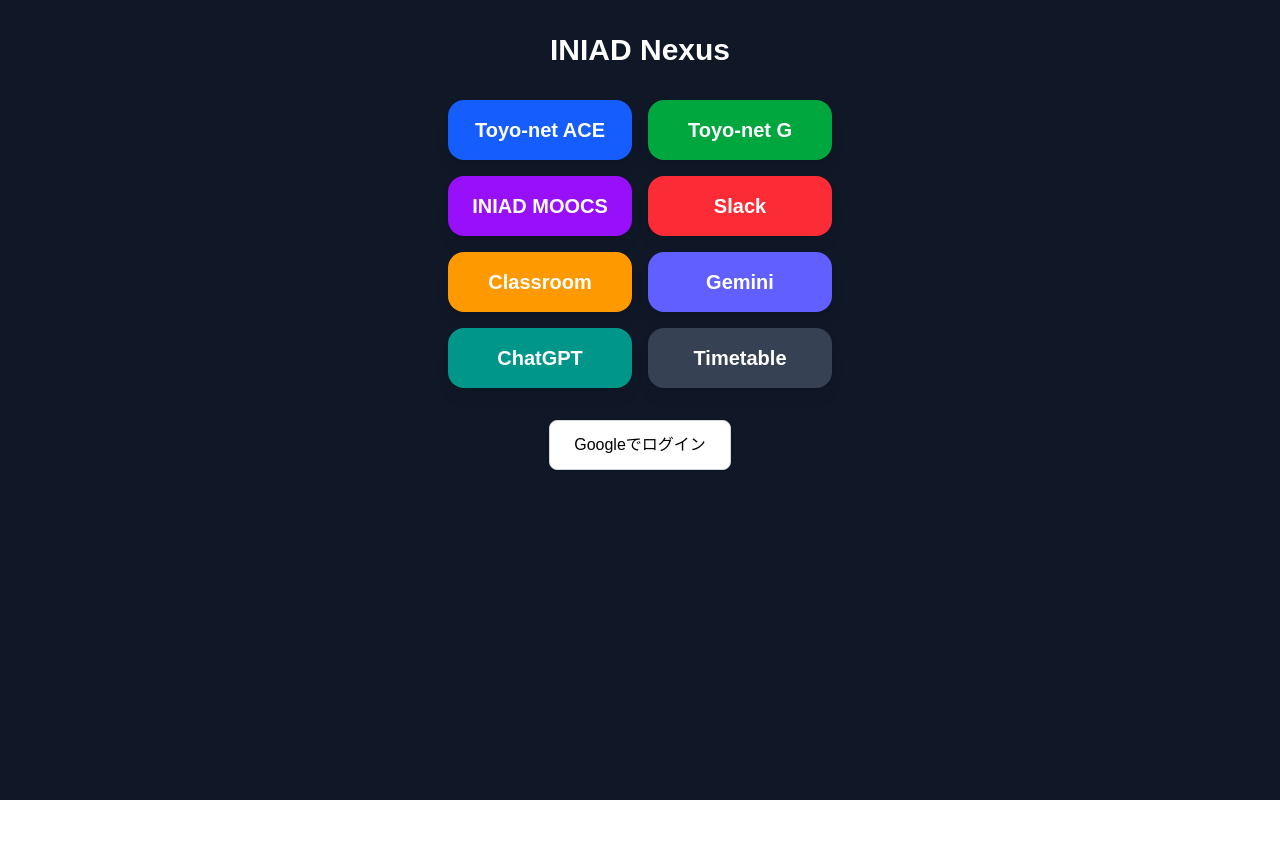
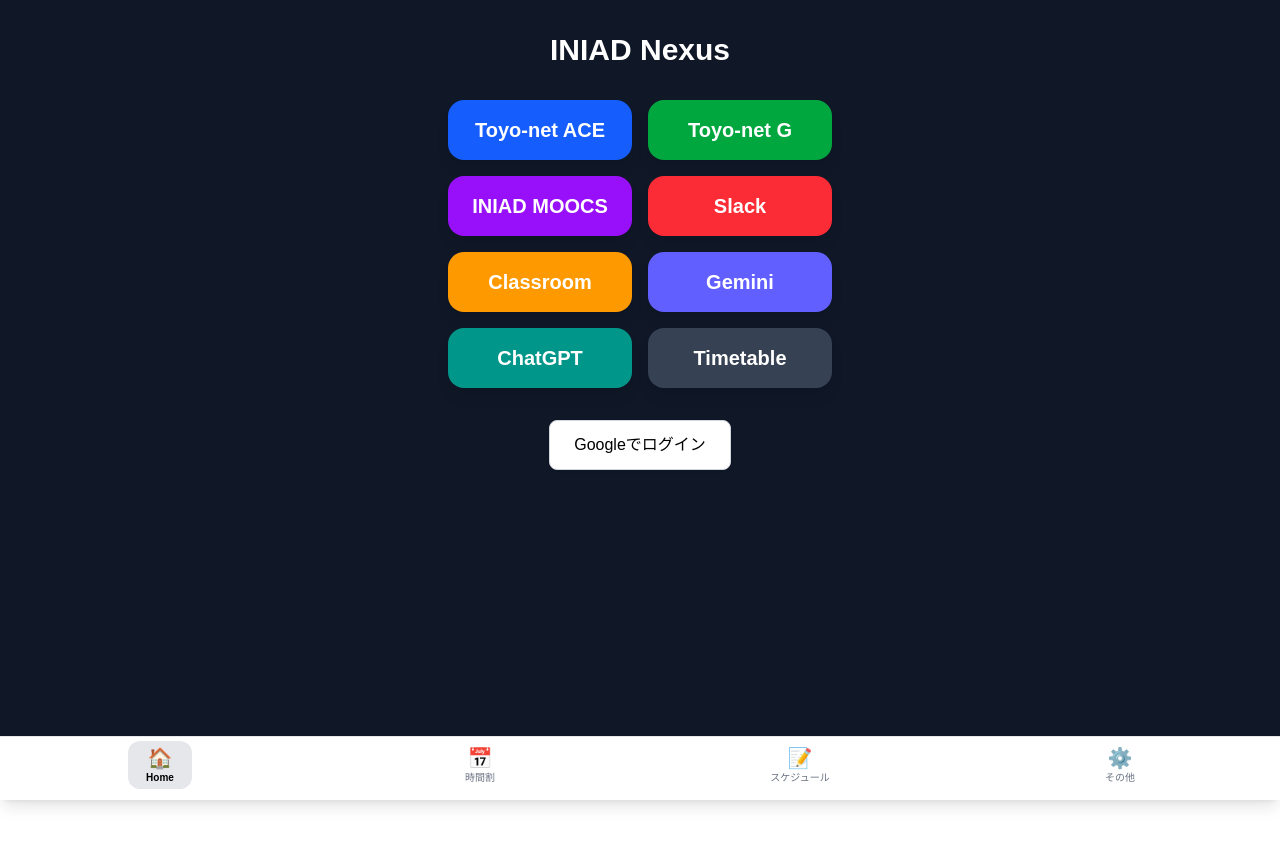
Before and after one commit to zhongtotoro/iniad-nexus, a Next.js app: page / in a window 1280 px wide. Shown: the top 846 px of the page. Before the commit the page ends 800 px from the top, so only its background shows below. Built offline with nearby package versions, Linux system fonts and the light colour scheme; no server answers.

Commit message:
ボトムナビゲーション追加,認証をSupabaseで統一

```diff
--- /dev/null
+++ b/app/components/BottomNav.tsx
@@ -0,0 +1,46 @@
+'use client';
+
+import Link from 'next/link';
+import { usePathname } from 'next/navigation';
+
+export default function BottomNav() {
+  const pathname = usePathname();
+
+  const navItems = [
+    { href: '/', label: 'Home', icon: '🏠' },
+    { href: '/timetable', label: '時間割', icon: '📅' },
+    { href: '/schedule', label: 'スケジュール', icon: '📝' },
+    { href: '/others', label: 'その他', icon: '⚙️' },
+  ];
+
+  return (
+    <nav className="fixed bottom-0 left-0 w-full bg-white border-t border-gray-200 flex justify-around items-center h-16 pb-2 shadow-lg z-50">
+      {navItems.map((item) => {
+        const isActive = pathname === item.href;
+        return (
+          <Link
+            key={item.href}
+            href={item.href}
+            className="flex flex-col items-center w-full"
+          >
+            {/* ナビゲーションアイテムのボックス */}
+            <div
+              className={`flex flex-col items-center justify-center w-16 h-12 rounded-xl transition-colors ${
+                isActive ? 'bg-gray-200' : 'bg-transparent'
+              }`}
+            >
+              <span className="text-xl">{item.icon}</span>
+              <span
+                className={`text-[10px] leading-tight ${
+                  isActive ? 'text-black font-bold' : 'text-gray-500'
+                }`}
+              >
+                {item.label}
+              </span>
+            </div>
+          </Link>
+        );
+      })}
+    </nav>
+  );
+}
--- a/app/layout.tsx
+++ b/app/layout.tsx
@@ -1,7 +1,9 @@
+// layout.tsx
 import type { Metadata } from "next";
 import { Geist, Geist_Mono } from "next/font/google";
 import "./globals.css";
 import { Providers } from "./providers";
+import BottomNav from './components/BottomNav';
 
 const geistSans = Geist({
   variable: "--font-geist-sans",
@@ -20,16 +22,17 @@
 
 export default function RootLayout({
   children,
-}: Readonly<{
+}: {
   children: React.ReactNode;
-}>) {
+}) {
   return (
-    <html lang="en">
-      <body
-        className={`${geistSans.variable} ${geistMono.variable} antialiased`}
-      >
+    <html lang="ja">
+      <body className={`${geistSans.variable} ${geistMono.variable} antialiased`}>
         <Providers>
-          {children}
+          <main className="pb-20">
+            {children}
+          </main>
+          <BottomNav />
         </Providers>
       </body>
     </html>
--- a/app/schedule/page.tsx
+++ b/app/schedule/page.tsx
@@ -1,27 +1,52 @@
-// app/schedule/page.tsx
 'use client';
 
-import { useSession, signOut } from "next-auth/react";
-import { redirect } from "next/navigation";
+import { useEffect, useState } from "react";
+import { createClient } from "@/utils/supabase/client";
+import { useRouter } from "next/navigation";
 
 export default function SchedulePage() {
-    const { data: session, status } = useSession();
-    // 認証チェック中
-    if (status === "loading") return <div className="p-10 text-center text-gray-500">読み込み中...</div>;
-    // 認可されていない場合はホームへ強制リダイレクト
-    if (!session) {
-        redirect("/");
+    const [user, setUser] = useState<any>(null);
+    const [loading, setLoading] = useState(true);
+    const supabase = createClient();
+    const router = useRouter();
+
+    useEffect(() => {
+        const checkUser = async () => {
+            // Supabaseからログインユーザーを取得
+            const { data: { user } } = await supabase.auth.getUser();
+
+            if (!user) {
+                // ログインしていない場合はホームへ
+                router.push("/");
+            } else {
+                setUser(user);
             }
+            setLoading(false);
+        };
+        checkUser();
+    }, [supabase, router]);
+
+    // ログアウト処理
+    const handleSignOut = async () => {
+        await supabase.auth.signOut();
+        router.push("/");
+    };
+
+    if (loading) return <div className="p-10 text-center text-gray-500">読み込み中...</div>;
+
     return (
         <div className="min-h-screen bg-gray-100">
             <nav className="bg-white shadow-sm p-4 flex justify-between items-center">
                 <h2 className="font-semibold text-lg text-blue-900">スケジュール</h2>
+                <div className="flex items-center gap-4">
+                    <span className="text-sm text-gray-600">{user?.email}</span>
                     <button
-            onClick={() => signOut({ callbackUrl: '/' })}
+                        onClick={handleSignOut}
                         className="text-sm text-gray-500 hover:text-red-500 transition"
                     >
                         ログアウト
                     </button>
+                </div>
             </nav>
             <main className="p-4 md:p-8 h-[calc(100vh-80px)]">
                 <div className="bg-white rounded-xl shadow-lg overflow-hidden h-full border border-gray-200">
--- /dev/null
+++ b/utils/supabase.ts
@@ -0,0 +1,7 @@
+// utils/supabase.ts
+import { createClient } from '@supabase/supabase-js'
+
+export const supabase = createClient(
+  process.env.NEXT_PUBLIC_SUPABASE_URL!,
+  process.env.NEXT_PUBLIC_SUPABASE_ANON_KEY!
+)
```
Lines whose indentation alone changed are shown as unchanged.
